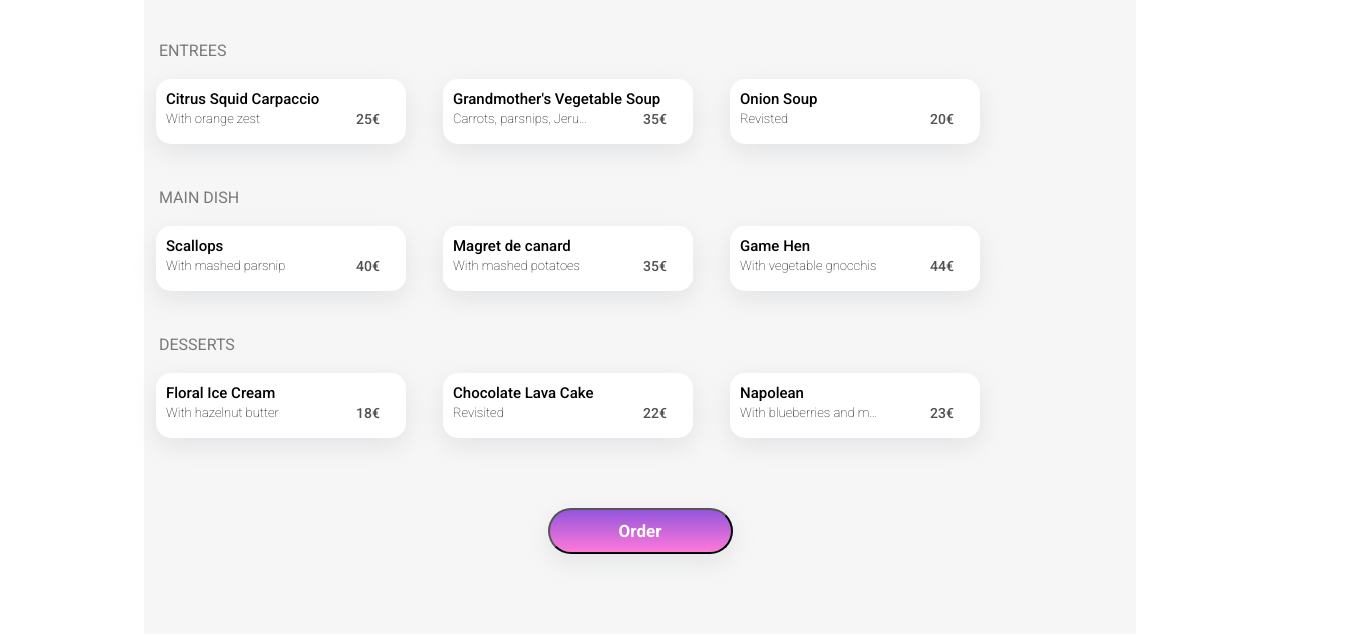
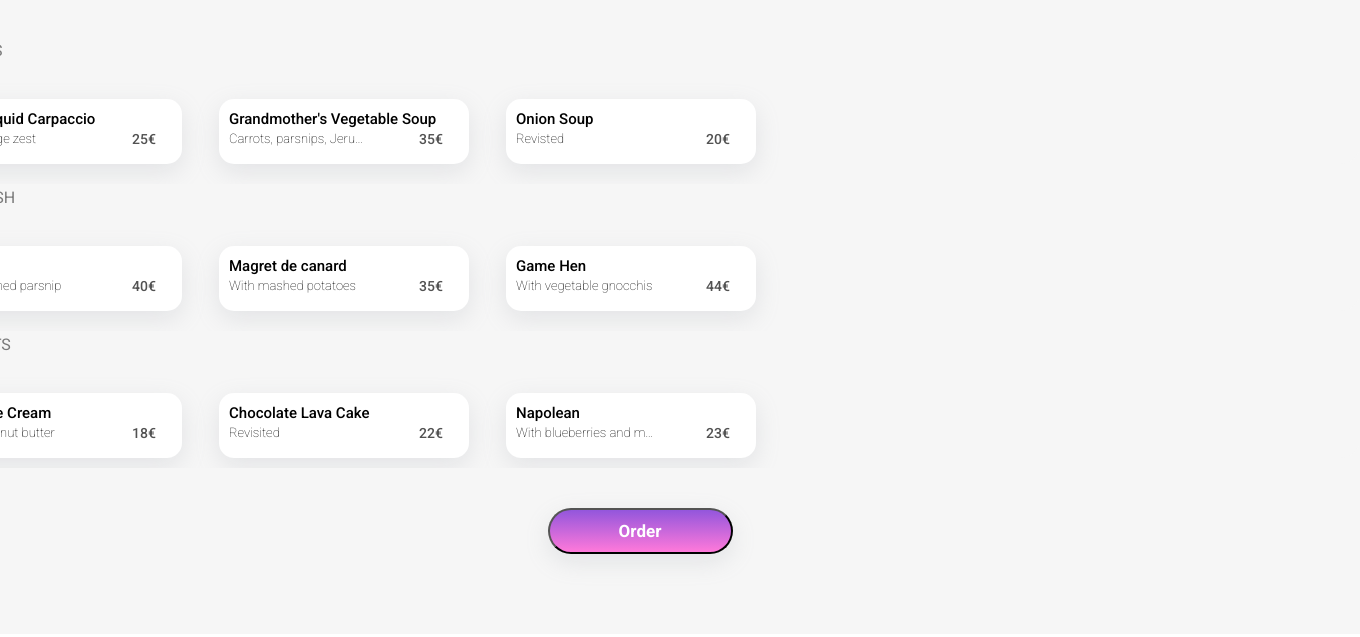
Before and after one commit to juanf1990/P3-Web-Dev-OhMyFood, a website: page bastille.html in a window 1280 px wide. Shown: the part 306-943 px from the top of the page, 1360 px wide, since content can reach past the window. Drawn offline with Linux system fonts and the light colour scheme; a web font is replaced by a local one.

Commit message:
tutor tips

```diff
--- a/sass/base/_base.scss
+++ b/sass/base/_base.scss
@@ -13,7 +13,8 @@ html {
 
 body {
     box-sizing: border-box;
-    margin: 0;
+    margin: auto;
     padding: 0;
     min-width: 375px;
+    max-width: 1440px;
 }
--- a/sass/layout/_restaurantmenu.scss
+++ b/sass/layout/_restaurantmenu.scss
@@ -14,7 +14,7 @@
             object-fit: cover;
             z-index: -1;
             @media (min-width: 992px) {
-                width: 992px;
+                width: 1440px;
             }
         }
         &__text {
@@ -49,7 +49,7 @@
             position: relative;
             transition: all 1s;
             @media (min-width: 992px) {
-                width: 992px;
+                width: 1440px;
             }
             &__section {
                 display: flex;
@@ -84,8 +84,8 @@
                     width: 350px;
                     margin-top: 20px;
                     animation: fadeIn 2500ms;
-                    animation-delay: 1000ms;
-                    transform: translateY(-20px);
+                    // animation-delay: 1000ms;
+                    // transform: translateY(-20px);
                     transform-origin: 50% top;
                     transition: all 2500ms;
                     transition-delay: 1000ms;
@@ -148,8 +148,10 @@
                             opacity: 0;
                         }
                         }
+
                         @keyframes fadeIn {
                             from {
+                                transform: translateY(20px);
                                 opacity: 0;
                             }
                             to {
@@ -230,7 +232,7 @@
             top: -40px;
             margin-bottom: 0;
             @media (min-width:992px) {
-             width: 992px;
+             width: 1440px;
             }
             &__button {
                 background: linear-gradient($colour-primary,$colour-secondary);
--- a/sass/layout/_restaurants.scss
+++ b/sass/layout/_restaurants.scss
@@ -91,6 +91,7 @@
                     opacity: 0;
                     &:hover {
                         opacity: 1;
+                        transition-duration: 500ms;
                     }
                 }
                 &__icon {
```
Also changed, not shown: public/css/style.css, 1 other file.
